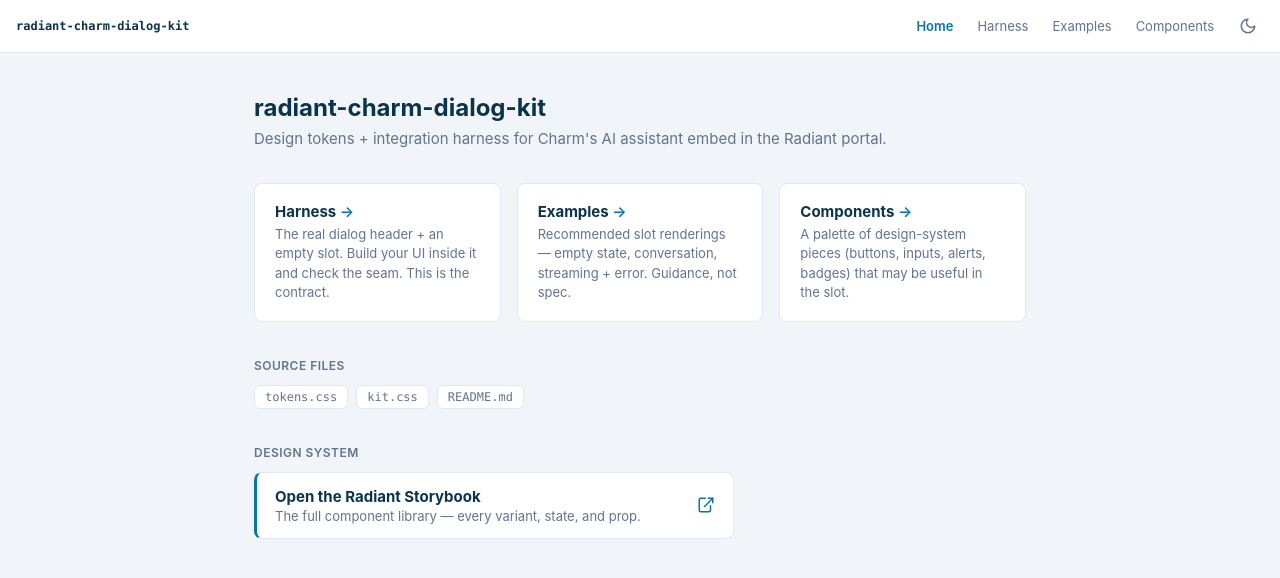
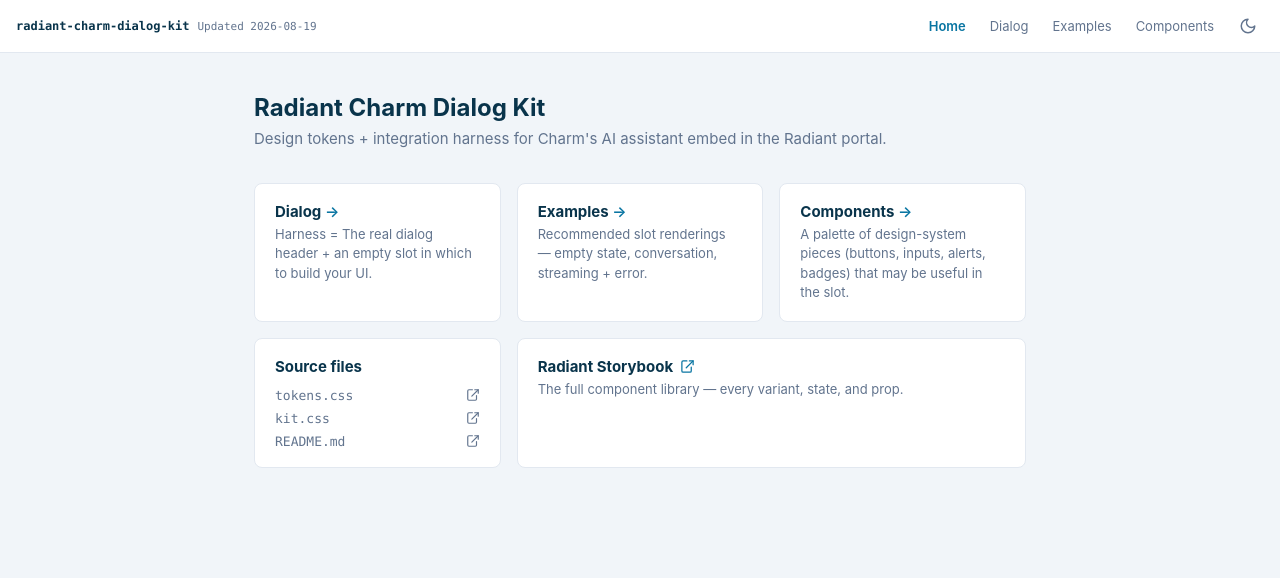
Before and after one commit to luclemo/radiant-charm-dialog-kit, a plain HTML site: page index.html in a window 1280 px wide. Drawn offline with Linux system fonts and the light colour scheme; a web font is replaced by a local one.

Commit message:
Add dark mode, restructure hub, and fix dialog background

```diff
--- a/index.html
+++ b/index.html
@@ -14,42 +14,36 @@
   <style>
     body { margin: 0; font-family: var(--font-sans); color: var(--foreground); background: var(--muted); -webkit-font-smoothing: antialiased; }
     .page { max-width: 820px; margin: 0 auto; padding: 2.5rem 1.5rem 4rem; }
-    h1 { font-size: 1.5rem; margin: 0 0 0.375rem; }
-    .lede { color: var(--muted-foreground); font-size: 0.9375rem; line-height: 1.5; margin: 0 0 2rem; max-width: 46rem; }
-    .cards { display: grid; grid-template-columns: repeat(auto-fit, minmax(220px, 1fr)); gap: 1rem; }
-    .card-link {
-      display: block; text-decoration: none; color: inherit;
+    .cards { display: grid; grid-template-columns: repeat(3, minmax(0, 1fr)); gap: 1rem; }
+    .card-link, .card {
       background: var(--card); border: 1px solid var(--border); border-radius: var(--radius);
-      padding: 1.125rem 1.25rem; transition: border-color .12s, box-shadow .12s;
+      padding: 1.125rem 1.25rem;
     }
+    .card-link { display: block; text-decoration: none; color: inherit; transition: border-color .12s, box-shadow .12s; }
     .card-link:hover { border-color: var(--ring); box-shadow: 0 0 0 3px color-mix(in oklch, var(--ring) 15%, transparent); }
     .card-link h2 { font-size: 0.9375rem; margin: 0 0 0.25rem; color: var(--foreground); }
+    .card h2 { font-size: 0.9375rem; margin: 0 0 0.75rem; color: var(--foreground); }
     .card-link p { font-size: 0.8125rem; line-height: 1.5; color: var(--muted-foreground); margin: 0; }
     .card-link .arrow { color: var(--primary); font-weight: 600; }
-    .section-title { font-size: 0.75rem; font-weight: 600; letter-spacing: 0.04em; text-transform: uppercase; color: var(--muted-foreground); margin: 2.25rem 0 0.75rem; }
-    .src { display: flex; flex-wrap: wrap; gap: 0.5rem; }
-    .src a { font-family: var(--font-mono); font-size: 0.75rem; color: var(--muted-foreground); text-decoration: none; background: var(--card); border: 1px solid var(--border); border-radius: calc(var(--radius) - 2px); padding: 0.25rem 0.625rem; }
-    .src a:hover { color: var(--foreground); border-color: var(--input); }
-    .storybook-link {
-      display: flex; align-items: center; justify-content: space-between; gap: 1rem;
-      max-width: 480px; text-decoration: none;
-      background: var(--card); border: 1px solid var(--border); border-left: 3px solid var(--primary);
-      border-radius: var(--radius); padding: 0.875rem 1.125rem;
-      transition: border-color .12s, box-shadow .12s;
-    }
-    .storybook-link:hover { box-shadow: 0 0 0 3px color-mix(in oklch, var(--ring) 15%, transparent); }
-    .storybook-link strong { display: block; color: var(--foreground); font-size: 0.9375rem; }
-    .storybook-link .sb-sub { display: block; margin-top: 2px; color: var(--muted-foreground); font-size: 0.8125rem; }
-    .storybook-link svg { width: 18px; height: 18px; color: var(--primary); flex-shrink: 0; }
+    .card-link h2 svg { width: 15px; height: 15px; color: var(--primary); vertical-align: -2px; margin-left: 3px; }
+    .card-wide { grid-column: span 2; }
+    .file-list { list-style: none; margin: 0; padding: 0; display: flex; flex-direction: column; gap: 0.5rem; }
+    .file-list a { display: flex; align-items: center; justify-content: space-between; gap: 0.5rem; font-family: var(--font-mono); font-size: 0.8125rem; color: var(--muted-foreground); text-decoration: none; }
+    .file-list a:hover { color: var(--foreground); }
+    .file-list svg { width: 14px; height: 14px; flex-shrink: 0; }
+    .file-list a:hover svg { color: var(--primary); }
   </style>
 </head>
 <body>
   <nav class="kit-nav">
-    <a class="kit-nav-brand" href="index.html">radiant-charm-dialog-kit</a>
+    <div class="kit-nav-left">
+      <a class="kit-nav-brand" href="index.html">radiant-charm-dialog-kit</a>
+      <span class="kit-nav-stamp"></span>
+    </div>
     <div class="kit-nav-right">
       <div class="kit-nav-links">
         <a href="index.html" class="is-active">Home</a>
-        <a href="harness.html">Harness</a>
+        <a href="harness.html">Dialog</a>
         <a href="examples.html">Examples</a>
         <a href="components.html">Components</a>
       </div>
@@ -61,39 +55,37 @@
   </nav>
 
   <div class="page">
-    <h1>radiant-charm-dialog-kit</h1>
-    <p class="lede">Design tokens + integration harness for Charm's AI assistant embed in the Radiant portal.</p>
+    <h1>Radiant Charm Dialog Kit</h1>
+    <p class="sub">Design tokens + integration harness for Charm's AI assistant embed in the Radiant portal.</p>
 
     <div class="cards">
       <a class="card-link" href="harness.html">
-        <h2>Harness <span class="arrow">→</span></h2>
-        <p>The real dialog header + an empty slot. Build your UI inside it and check the seam. This is the contract.</p>
+        <h2>Dialog <span class="arrow">→</span></h2>
+        <p>Harness = The real dialog header + an empty slot in which to build your UI.</p>
       </a>
       <a class="card-link" href="examples.html">
         <h2>Examples <span class="arrow">→</span></h2>
-        <p>Recommended slot renderings — empty state, conversation, streaming + error. Guidance, not spec.</p>
+        <p>Recommended slot renderings — empty state, conversation, streaming + error.</p>
       </a>
       <a class="card-link" href="components.html">
         <h2>Components <span class="arrow">→</span></h2>
         <p>A palette of design-system pieces (buttons, inputs, alerts, badges) that may be useful in the slot.</p>
       </a>
+
+      <div class="card">
+        <h2>Source files</h2>
+        <ul class="file-list">
+          <li><a href="https://github.com/luclemo/radiant-charm-dialog-kit/blob/main/tokens.css" target="_blank" rel="noopener">tokens.css <svg viewBox="0 0 24 24" fill="none" stroke="currentColor" stroke-width="2" stroke-linecap="round" stroke-linejoin="round"><path d="M15 3h6v6"/><path d="M10 14 21 3"/><path d="M18 13v6a2 2 0 0 1-2 2H5a2 2 0 0 1-2-2V5a2 2 0 0 1 2-2h6"/></svg></a></li>
+          <li><a href="https://github.com/luclemo/radiant-charm-dialog-kit/blob/main/kit.css" target="_blank" rel="noopener">kit.css <svg viewBox="0 0 24 24" fill="none" stroke="currentColor" stroke-width="2" stroke-linecap="round" stroke-linejoin="round"><path d="M15 3h6v6"/><path d="M10 14 21 3"/><path d="M18 13v6a2 2 0 0 1-2 2H5a2 2 0 0 1-2-2V5a2 2 0 0 1 2-2h6"/></svg></a></li>
+          <li><a href="https://github.com/luclemo/radiant-charm-dialog-kit/blob/main/README.md" target="_blank" rel="noopener">README.md <svg viewBox="0 0 24 24" fill="none" stroke="currentColor" stroke-width="2" stroke-linecap="round" stroke-linejoin="round"><path d="M15 3h6v6"/><path d="M10 14 21 3"/><path d="M18 13v6a2 2 0 0 1-2 2H5a2 2 0 0 1-2-2V5a2 2 0 0 1 2-2h6"/></svg></a></li>
+        </ul>
+      </div>
+
+      <a class="card-link card-wide" href="https://radiant-network.github.io/radiant-portal/storybook/" target="_blank" rel="noopener">
+        <h2>Radiant Storybook <svg viewBox="0 0 24 24" fill="none" stroke="currentColor" stroke-width="2" stroke-linecap="round" stroke-linejoin="round"><path d="M15 3h6v6"/><path d="M10 14 21 3"/><path d="M18 13v6a2 2 0 0 1-2 2H5a2 2 0 0 1-2-2V5a2 2 0 0 1 2-2h6"/></svg></h2>
+        <p>The full component library — every variant, state, and prop.</p>
+      </a>
     </div>
-
-    <div class="section-title">Source files</div>
-    <div class="src">
-      <a href="tokens.css">tokens.css</a>
-      <a href="kit.css">kit.css</a>
-      <a href="README.md">README.md</a>
-    </div>
-
-    <div class="section-title">Design system</div>
-    <a class="storybook-link" href="https://radiant-network.github.io/radiant-portal/storybook/" target="_blank" rel="noopener">
-      <span>
-        <strong>Open the Radiant Storybook</strong>
-        <span class="sb-sub">The full component library — every variant, state, and prop.</span>
-      </span>
-      <svg viewBox="0 0 24 24" fill="none" stroke="currentColor" stroke-width="2" stroke-linecap="round" stroke-linejoin="round"><path d="M15 3h6v6"/><path d="M10 14 21 3"/><path d="M18 13v6a2 2 0 0 1-2 2H5a2 2 0 0 1-2-2V5a2 2 0 0 1 2-2h6"/></svg>
-    </a>
   </div>
 </body>
 </html>
--- a/kit.css
+++ b/kit.css
@@ -27,6 +27,7 @@
   top: 0;
   z-index: 20;
 }
+.kit-nav-left { display: flex; align-items: baseline; gap: 0.5rem; min-width: 0; }
 .kit-nav-brand {
   font-family: var(--font-mono);
   font-size: 0.75rem;
@@ -34,6 +35,7 @@
   color: var(--foreground);
   text-decoration: none;
 }
+.kit-nav-stamp { font-family: var(--font-mono); font-size: 0.6875rem; color: var(--muted-foreground); white-space: nowrap; }
 .kit-nav-links { display: flex; gap: 0.25rem; }
 .kit-nav-links a {
   font-size: 0.8125rem;
@@ -58,8 +60,9 @@
 :root.dark .kit-theme-toggle .icon-moon { display: none; }
 :root.dark .kit-theme-toggle .icon-sun { display: block; }
 
-/* Style-guide page backdrop follows the theme (raw slate scale doesn't flip). */
-/* :root.dark body { background: var(--color-slate-800); } */
+/* Page header (title + subtitle) — shared across the doc pages. */
+.page h1, .harness-head h1 { font-size: 1.5rem; margin: 0 0 0.375rem; }
+.sub { color: var(--muted-foreground); font-size: 0.9375rem; line-height: 1.5; margin: 0 0 2rem; max-width: 46rem; }
 
 /* ============================================================
    Dialog shell + header — OURS. Fixed contract, don't restyle.
@@ -292,4 +295,3 @@
 /* filled action button inside an error alert (default variant → -foreground bg) */
 .alert-error .btn-solid { background: var(--color-alert-error-foreground); color: var(--primary-foreground); }
 .alert-error .btn-solid:hover { background: color-mix(in oklch, var(--color-alert-error-foreground) 90%, transparent); }
-.alert-info .btn-solid { background: var(--color-alert-info-foreground); color: var(--primary-foreground); }
--- a/kit.js
+++ b/kit.js
@@ -3,6 +3,7 @@
    (no flash). Flips a `dark` class on <html>; tokens.css does the rest. */
 (function () {
   var KEY = 'rcdk-theme';
+  var KIT_UPDATED = '2026-08-19';  // bump when you ship an update
   function isDark() { return document.documentElement.classList.contains('dark'); }
   function apply(dark) { document.documentElement.classList.toggle('dark', dark); }
 
@@ -18,6 +19,7 @@
 
   // 2) Wire the toggle button(s) once the DOM is ready.
   document.addEventListener('DOMContentLoaded', function () {
+    document.querySelectorAll('.kit-nav-stamp').forEach(function (el) { el.textContent = 'Updated ' + KIT_UPDATED; });
     var buttons = document.querySelectorAll('.kit-theme-toggle');
     buttons.forEach(function (btn) { btn.setAttribute('aria-pressed', String(isDark())); });
     buttons.forEach(function (btn) {
```
Also changed, not shown: components.html (+6 -24 lines), examples.html (+8 -13 lines), harness.html (+13 -6 lines).
